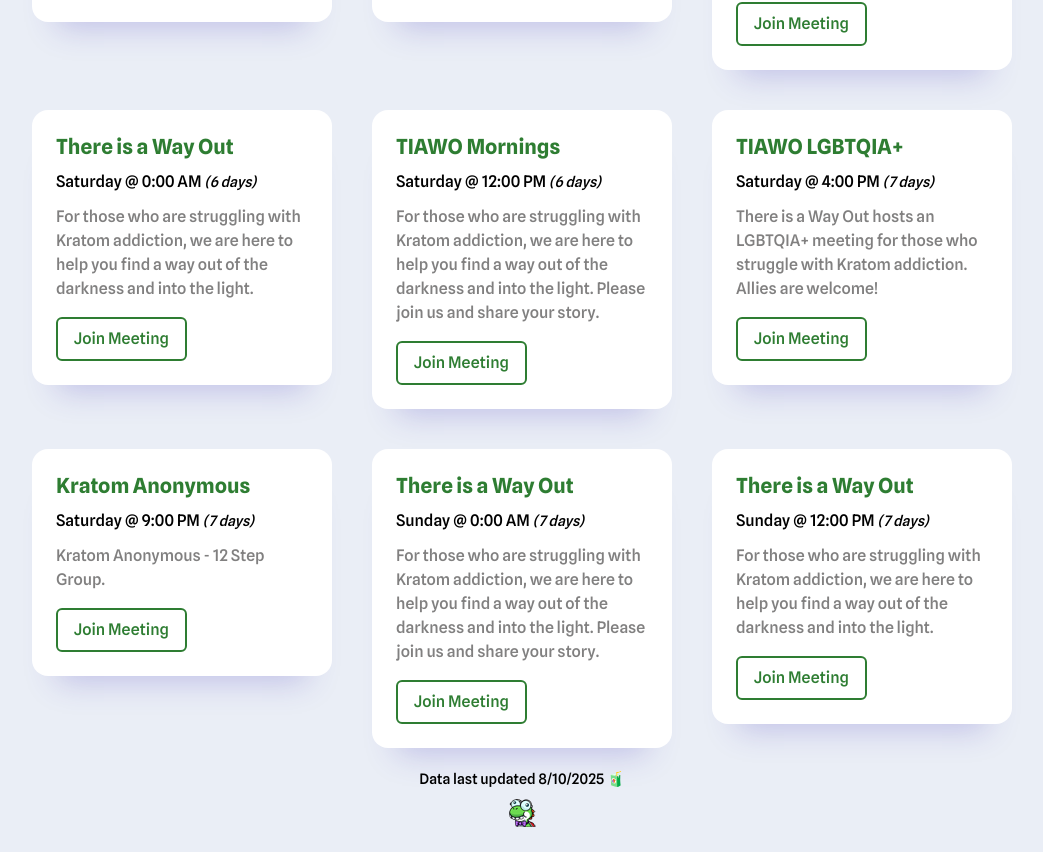
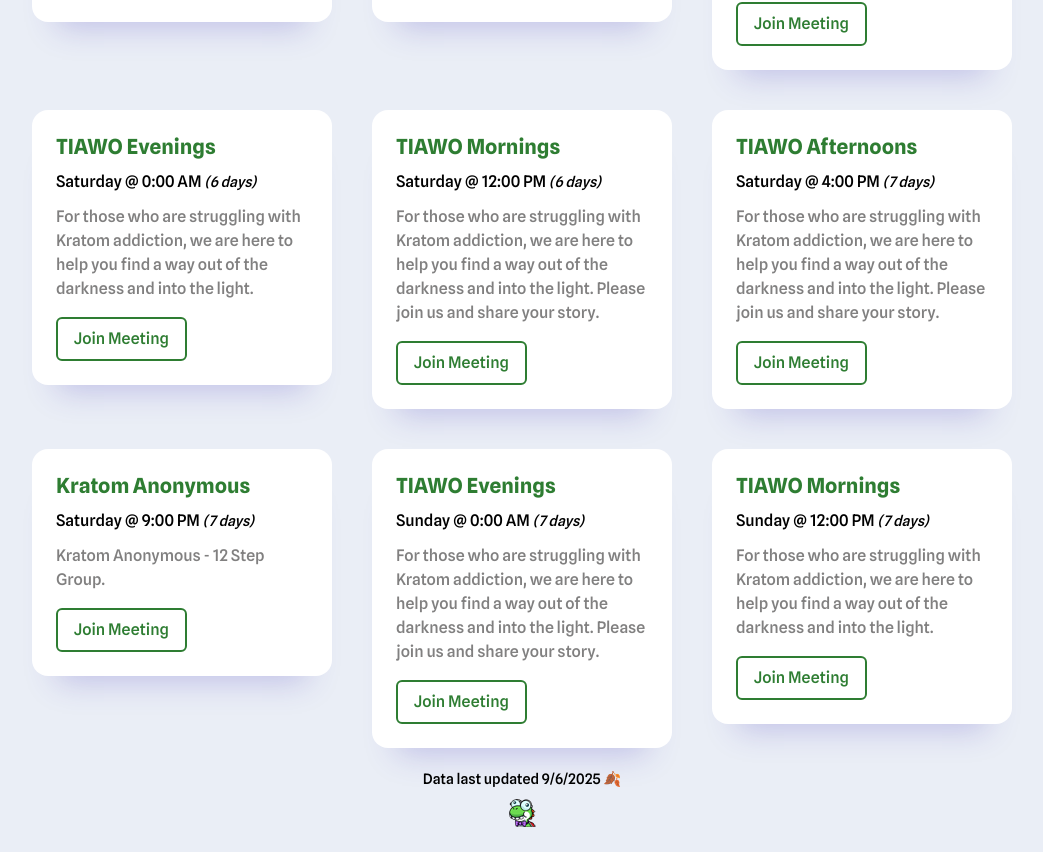
Before and after one commit to mclifford82/nextanon, a React (Create React App) app: page / in a window 1280 px wide. Shown: the part 2757-3609 px from the top of the page, without its empty margins (118-1161 px from the left). Built offline with nearby package versions, Linux system fonts and the light colour scheme.

Commit message:
Normalizing TIAWO naming

```diff
--- a/public/data_utc.json
+++ b/public/data_utc.json
@@ -161,8 +161,8 @@
     },
     {
         "id": 36,
-        "name": "There is a Way Out",
-        "meeting_time_desc": "This one doesn't show up on the schedule?",
+        "name": "TIAWO Evenings",
+        "meeting_time_desc": "Saturday Evening",
         "meeting_type": "Kratom",
         "meeting_link": "https://meet.google.com/cza-tyjv-fun",
         "meeting_service": "Google Meet",
@@ -239,7 +239,7 @@
     },
     {
         "id": 39,
-        "name": "There is a Way Out",
+        "name": "TIAWO Late Night",
         "meeting_time_desc": "Tuesday West Coasters",
         "meeting_type": "Kratom",
         "meeting_link": "https://meet.google.com/cza-tyjv-fun",
@@ -269,7 +269,7 @@
     },
     {
         "id": 41,
-        "name": "TIAWO LGBTQIA+",
+        "name": "TIAWO Afternoons",
         "meeting_time_desc": "Saturday Afternoon",
         "meeting_type": "Kratom",
         "meeting_link": "https://meet.google.com/cza-tyjv-fun",
@@ -280,7 +280,7 @@
         "meeting_time_hour": 16,
         "meeting_time_minute": 0,
         "meeting_tz": "UTC",
-        "meeting_notes": "There is a Way Out hosts an LGBTQIA+ meeting for those who struggle with Kratom addiction. Allies are welcome!"
+        "meeting_notes": "For those who are struggling with Kratom addiction, we are here to help you find a way out of the darkness and into the light. Please join us and share your story."
     },
     {
         "id": 42,
@@ -427,7 +427,7 @@
     },
     {
         "id": 54,
-        "name": "There is a Way Out",
+        "name": "TIAWO Mornings",
         "meeting_time_desc": "Sunday Morning",
         "weekday": "Sunday",
         "meeting_type": "Kratom",
@@ -443,7 +443,7 @@
     },
     {
         "id": 55,
-        "name": "There is a Way Out",
+        "name": "TIAWO Evenings",
         "meeting_time_desc": "Friday Evening",
         "weekday": "Friday",
         "meeting_type": "Kratom",
--- a/src/App.js
+++ b/src/App.js
@@ -56,7 +56,7 @@ function App() {
       </div>
 
       <p className="lastupdated">
-        Data last updated 8/10/2025 🧃<br />
+        Data last updated 9/6/2025 🍂<br />
         <img src={process.env.PUBLIC_URL + '/yosh.png'} alt="Yoshi the Nerd" />
       </p>
 
```
